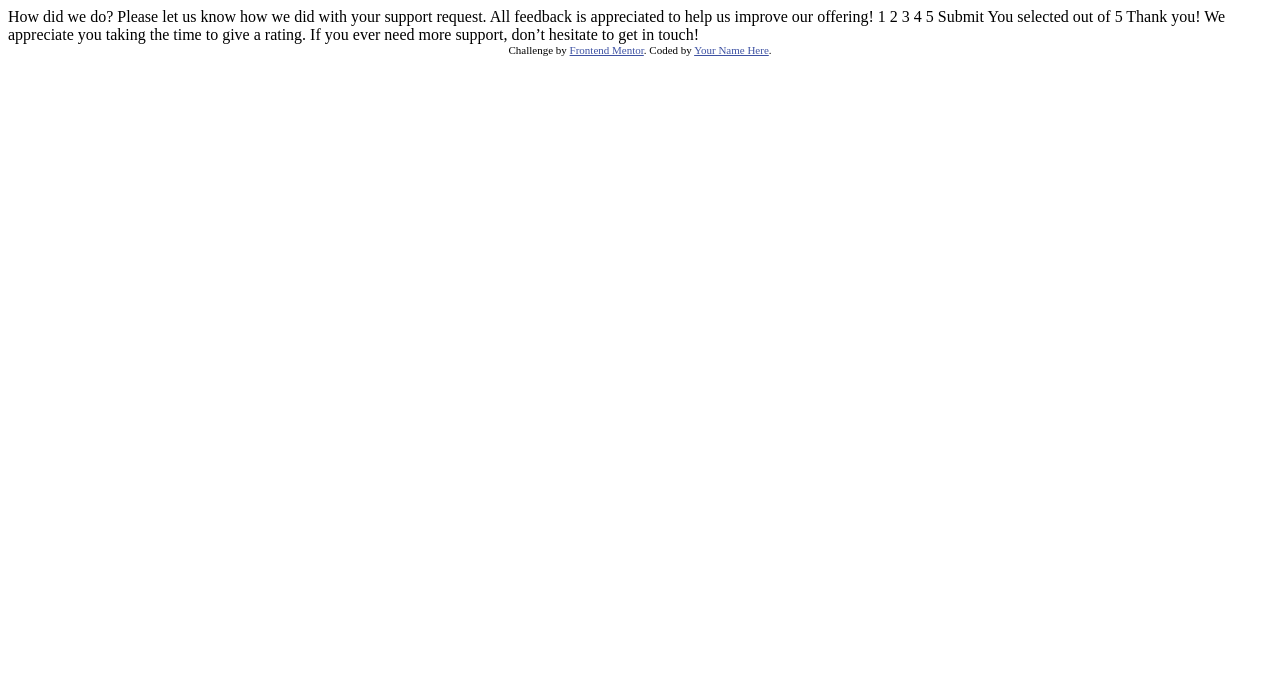
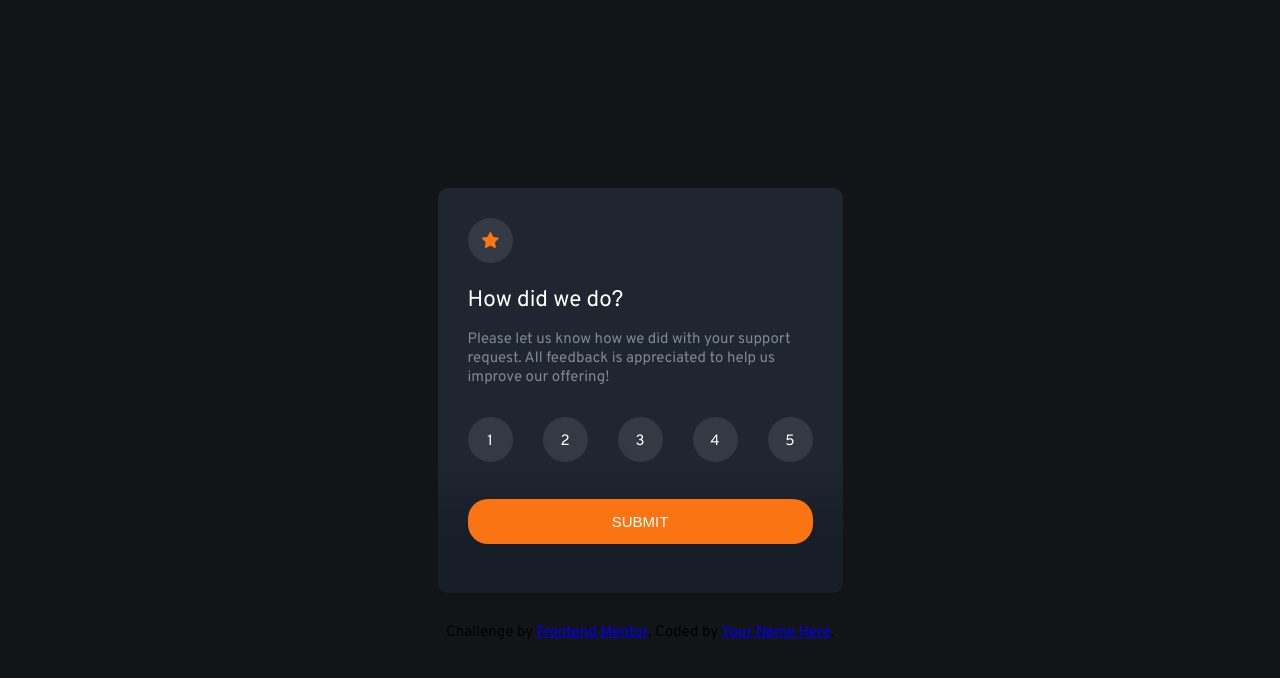
Before and after one commit to Trianon27/interactive-rating-component-main, a plain HTML site: page index.html in a window 1280 px wide. Drawn offline with Linux system fonts and the light colour scheme.

Commit message:
second-commit

```diff
--- a/index.html
+++ b/index.html
@@ -2,42 +2,80 @@
 <html lang="en">
 <head>
   <meta charset="UTF-8">
-  <meta name="viewport" content="width=device-width, initial-scale=1.0"> <!-- displays site properly based on user's device -->
+  <meta name="viewport" content="width=device-widthnitial-scale=1.0"> <!-- displays site properly based on user's device -->
 
   <link rel="icon" type="image/png" sizes="32x32" href="./images/favicon-32x32.png">
 
   <title>Frontend Mentor | Interactive rating component</title>
 
   <!-- Feel free to remove these styles or customise in your own stylesheet 👍 -->
-  <style>
+ <!--  <style>
     .attribution { font-size: 11px; text-align: center; }
     .attribution a { color: hsl(228, 45%, 44%); }
-  </style>
+  </style> -->
+  <link rel="stylesheet" href="style.css">
+  <script src="index.js" defer></script>
 </head>
 <body>
 
   <!-- Rating state start -->
 
-  How did we do?
 
-  Please let us know how we did with your support request. All feedback is appreciated
-  to help us improve our offering!
-
-  1 2 3 4 5
-
-  Submit
+  <div class="card" id="first-card">
+    <section class="image-container">
+      <picture>
+        <img src="images/icon-star.svg" alt="Yellow star, to show the rating options.">
+      </picture>
+    </section>
+    <form>
+      <h1>How did we do?</h1>
+      <p>
+        Please let us know how we did with your support request. All feedback is appreciated
+        to help us improve our offering!
+      </p>
+      <div class="rating">
+        <label>
+          <input type="radio" name="rating" value="1" >
+          <span class="option-container" id="1" onmouseover="changeColor(this)" onclick="permanent(this)"  onmouseout="unDo()">1</span>
+        </label>
+        <label>
+          <input type="radio" name="rating" value="2" >
+          <span class="option-container" id="2" onmouseover="changeColor(this)" onclick="permanent(this)"  onmouseout="unDo()">2</span>
+        </label>
+        <label>
+          <input type="radio" name="rating" value="3" >
+          <span class="option-container" id="3" onmouseover="changeColor(this)" onclick="permanent(this)"  onmouseout="unDo()">3</span>
+        </label>
+        <label>
+          <input type="radio" name="rating" value="4" >
+          <span class="option-container" id="4" onmouseover="changeColor(this)" onclick="permanent(this)"  onmouseout="unDo()">4</span>
+        </label>
+        <label>
+          <input type="radio" name="rating" value="5" >
+          <span class="option-container" id="5" onmouseover="changeColor(this)" onclick="permanent(this)"  onmouseout="unDo()">5</span>
+        </label>
+      </div>
+      <button type="submit" class="submit-bt" onclick="submit()">SUBMIT</button>
+    </form>
+  </div>
 
   <!-- Rating state end -->
 
   <!-- Thank you state start -->
 
-  You selected <!-- Add rating here --> out of 5
-
-  Thank you!
-
-  We appreciate you taking the time to give a rating. If you ever need more support,
-  don’t hesitate to get in touch!
-
+  <div class="card" id="final-card">
+    <img>
+    <h1>Thank you!</h1>
+    <section>
+      <p>
+        You selected {{value}} out of 5
+      </p>
+    </section>
+    <p>
+      We appreciate you taking the time to give a rating. If you ever need more support,
+      don’t hesitate to get in touch!
+    </p>
+</div>
   <!-- Thank you state end -->
 
 
--- /dev/null
+++ b/index.js
@@ -0,0 +1,41 @@
+let flag = "0";
+
+function changeColor(option) {
+    var numOption = parseInt(option.id);
+    var element = document.getElementById(option.id);
+    if (numOption >= 2) {
+        var element_2 = document.getElementById( (numOption - 1).toString() );
+        element.style.backgroundColor = "hsl(25, 97%, 53%)";
+        element_2.style.backgroundColor = "hsl(216, 12%, 54%)";
+        element.style.transition = "all 0.1s ease-in-out";
+        element_2.style.transition = "all 0.25s ease-in-out";
+    }
+    element.style.backgroundColor = "hsl(25, 97%, 53%)";
+}
+
+function permanent(option){
+    if (option.id != null){
+        flag = option.id;
+    }
+
+}
+
+function unDo (){
+    var elements = document.getElementsByClassName('option-container');
+    for (element of elements) {
+        if (element.id == flag){
+            element.style.backgroundColor = "hsl(25, 97%, 53%)";
+        } else{
+       element.style.backgroundColor = "hsla(217, 12%, 63%, 0.164)";
+        }
+    }
+}
+
+function submit(){
+    //take the value of the option selected
+    var value = document.getElementById(flag).value;
+    var card = document.getElementById('first-card');
+    var card2 = document.getElementById('final-card');
+    card = card.style.display = "none";
+    card2 = card2.style.display = "block";
+}
--- /dev/null
+++ b/style.css
@@ -0,0 +1,103 @@
+@import url('https://fonts.googleapis.com/css2?family=Fraunces:opsz,wght@9..144,500&family=Inter:wght@200&family=Overpass&display=swap');
+
+:root{
+    font-size: 15px;
+}
+
+*{
+    margin: 0;
+    padding: 0;
+    box-sizing: border-box;
+}
+
+body{
+    height: 100vh;
+    display: flex;
+    flex-direction: column;
+    justify-content: center;
+    align-items: center;
+    font-family: 'Overpass', sans-serif;
+    background-color: hsl(216, 12%, 8%);
+
+}
+
+
+
+.card{
+    width: 27rem;
+    height: 27rem;
+    display: flex;
+    flex-direction: column;
+    background: rgb(31,38,48);
+    background: linear-gradient(180deg, rgba(31,38,48,1) 67%, rgba(23,30,40,1) 86%);
+    border-radius: 10px;
+    padding: 0rem 2rem;
+    margin: 2rem;
+}
+
+#final-card{
+    display: none;
+}
+
+.image-container,
+.option-container{
+    width: 3rem;
+    height: 3rem;
+    background-color: hsla(217, 12%, 63%, 0.164);
+    border-radius: 50%;
+    display: flex;
+    justify-content: center;
+    align-items: center;
+    padding-top: .3rem;
+    margin: 2rem 0rem 1rem 0rem;
+}
+
+.card h1{
+    font-size: 1.5rem;
+    font-weight: 500;
+    color: hsl(0, 0%, 100%);
+    margin: .5rem 0rem;
+}
+
+.card p{
+    font-size: 1rem;
+    font-weight: 200;
+    color: hsl(216, 12%, 54%);
+    margin-top: 1rem;
+}
+
+.card .rating{
+    display: flex;
+    justify-content: space-between;
+}
+
+.card .rating input{
+    display: none;
+}
+
+.card .rating label{
+    height: 2rem;
+    margin-bottom: 4.5rem;
+}
+
+
+.card .rating label span{
+    font-size: 1rem;
+    font-weight: 200;
+    color: hsl(0, 0%, 100%);
+    cursor: pointer;
+    margin-bottom: 10rem;
+}
+
+.card .submit-bt{
+    width: 100%;
+    height: 3rem;
+    background-color: hsl(25, 97%, 53%);
+    border-radius: 20px;
+    border: none;
+    color: hsl(0, 0%, 100%);
+    font-size: 1rem;
+    font-weight: 500;
+    margin: 1rem 0rem;
+    cursor: pointer;
+}
```
